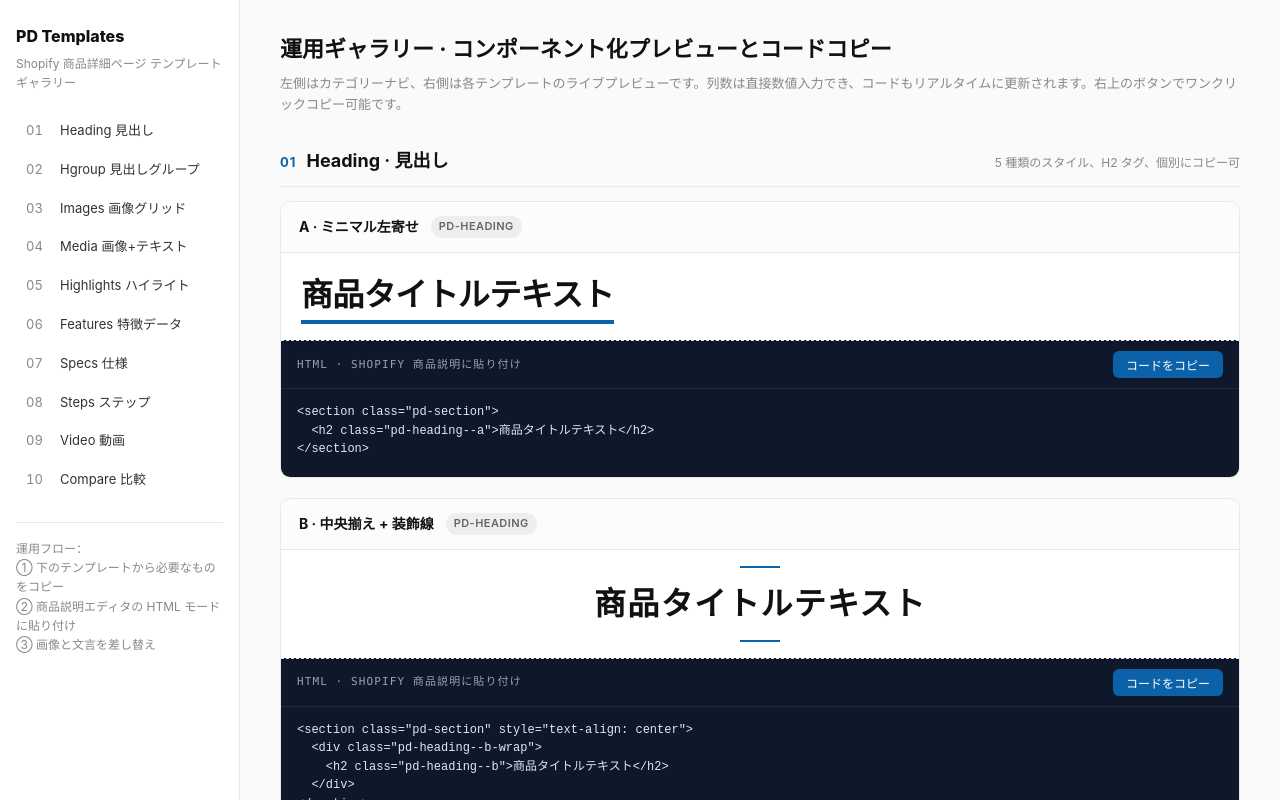
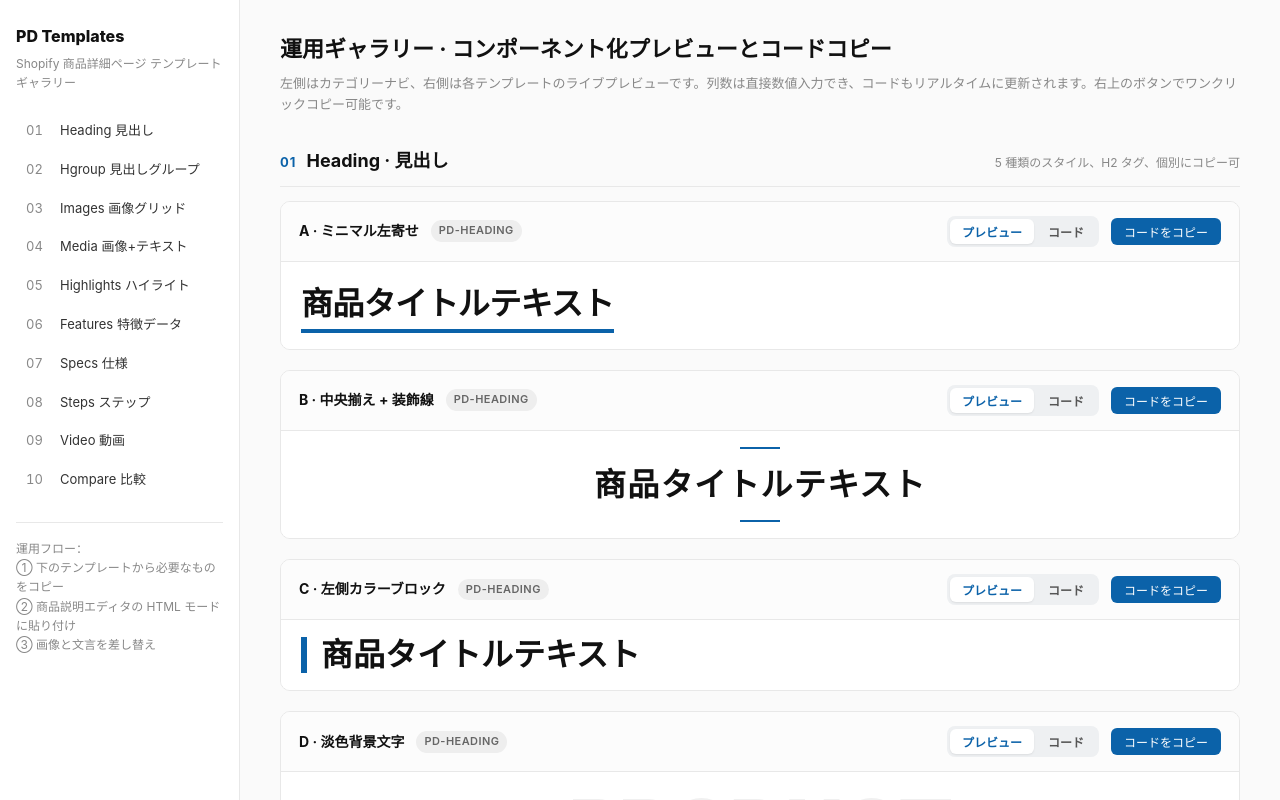
Before and after one commit to navic-nagoya/content-templates, a Vue app: page / in a window 1280 px wide. Shown: the top 800 px of the page. Built offline with nearby package versions, Linux system fonts and the light colour scheme.

Commit message:
feat: Implement tabbed interface for TemplateCard component to switch between preview and code views

```diff
--- a/src/components/TemplateCard.vue
+++ b/src/components/TemplateCard.vue
@@ -1,4 +1,5 @@
 <script setup>
+import { ref } from 'vue'
 import CopyButton from './CopyButton.vue'
 
 defineProps({
@@ -6,6 +7,11 @@ defineProps({
   badge: { type: String, default: '' },
   html: { type: String, required: true }
 })
+
+// Tab state: 'preview' (default) renders the live HTML, 'code' shows the raw
+// HTML string that operators paste into Shopify. Inspired by Tailwind UI's
+// block gallery pattern (tailwindcss.com/plus/ui-blocks).
+const tab = ref('preview')
 </script>
 
 <template>
@@ -13,24 +19,46 @@ defineProps({
     <div class="tpl-card__head">
       <h4 class="tpl-card__name">{{ name }}</h4>
       <span v-if="badge" class="tpl-card__badge">{{ badge }}</span>
+
       <div class="tpl-card__controls">
         <slot name="controls" />
       </div>
+
+      <div class="tpl-card__tabs" role="tablist" aria-label="表示切替">
+        <button
+          type="button"
+          role="tab"
+          :aria-selected="tab === 'preview'"
+          :class="{ 'is-active': tab === 'preview' }"
+          @click="tab = 'preview'"
+        >
+          プレビュー
+        </button>
+        <button
+          type="button"
+          role="tab"
+          :aria-selected="tab === 'code'"
+          :class="{ 'is-active': tab === 'code' }"
+          @click="tab = 'code'"
+        >
+          コード
+        </button>
+      </div>
+
+      <CopyButton :text="html" label="コードをコピー" />
     </div>
 
     <!-- Live preview renders the exact HTML operators will paste into Shopify. -->
-    <div class="tpl-card__preview" v-html="html"></div>
+    <div
+      v-show="tab === 'preview'"
+      class="tpl-card__preview"
+      v-html="html"
+    ></div>
+
+    <div v-show="tab === 'code'" class="tpl-card__code">
+      <pre><code>{{ html }}</code></pre>
+    </div>
 
     <slot name="fields" />
-
-    <div class="tpl-card__code">
-      <div class="tpl-card__code-head">
-        <span class="tpl-card__code-title">HTML · Shopify 商品説明に貼り付け</span>
-        <div class="tpl-card__code-actions">
-          <CopyButton :text="html" label="コードをコピー" />
-        </div>
-      </div>
-      <pre><code>{{ html }}</code></pre>
-    </div>
   </div>
 </template>
--- a/src/styles/app.css
+++ b/src/styles/app.css
@@ -204,6 +204,35 @@ body {
   flex-wrap: wrap;
 }
 
+/* Preview / Code tab switcher in the card head.
+   Inspired by Tailwind UI block gallery. */
+.tpl-card__tabs {
+  display: inline-flex;
+  padding: 3px;
+  background: #eef0f2;
+  border-radius: 8px;
+  gap: 2px;
+}
+.tpl-card__tabs button {
+  border: 0;
+  background: transparent;
+  padding: 4px 12px;
+  font-size: 12px;
+  font-weight: 600;
+  color: #555;
+  border-radius: 6px;
+  cursor: pointer;
+  transition: background 0.15s ease, color 0.15s ease, box-shadow 0.15s ease;
+}
+.tpl-card__tabs button:hover {
+  color: #111;
+}
+.tpl-card__tabs button.is-active {
+  background: #fff;
+  color: var(--app-accent);
+  box-shadow: 0 1px 2px rgba(0, 0, 0, 0.08);
+}
+
 /* ---------------- Controls: number / switch / segment ---------------- */
 .ctl {
   display: inline-flex;
@@ -330,31 +359,12 @@ body {
 }
 
 .tpl-card__code {
-  border-top: 1px dashed var(--app-border);
   background: var(--app-code-bg);
   color: var(--app-code-ink);
   font-family: "SFMono-Regular", Menlo, Consolas, "Liberation Mono", monospace;
   font-size: 12px;
   line-height: 1.55;
   position: relative;
-}
-.tpl-card__code-head {
-  display: flex;
-  align-items: center;
-  gap: 10px;
-  padding: 10px 16px;
-  border-bottom: 1px solid rgba(255, 255, 255, 0.08);
-}
-.tpl-card__code-head .tpl-card__code-title {
-  font-size: 11px;
-  letter-spacing: 0.1em;
-  text-transform: uppercase;
-  color: #94a3b8;
-}
-.tpl-card__code-head .tpl-card__code-actions {
-  margin-left: auto;
-  display: flex;
-  gap: 8px;
 }
 
 .btn {
```
